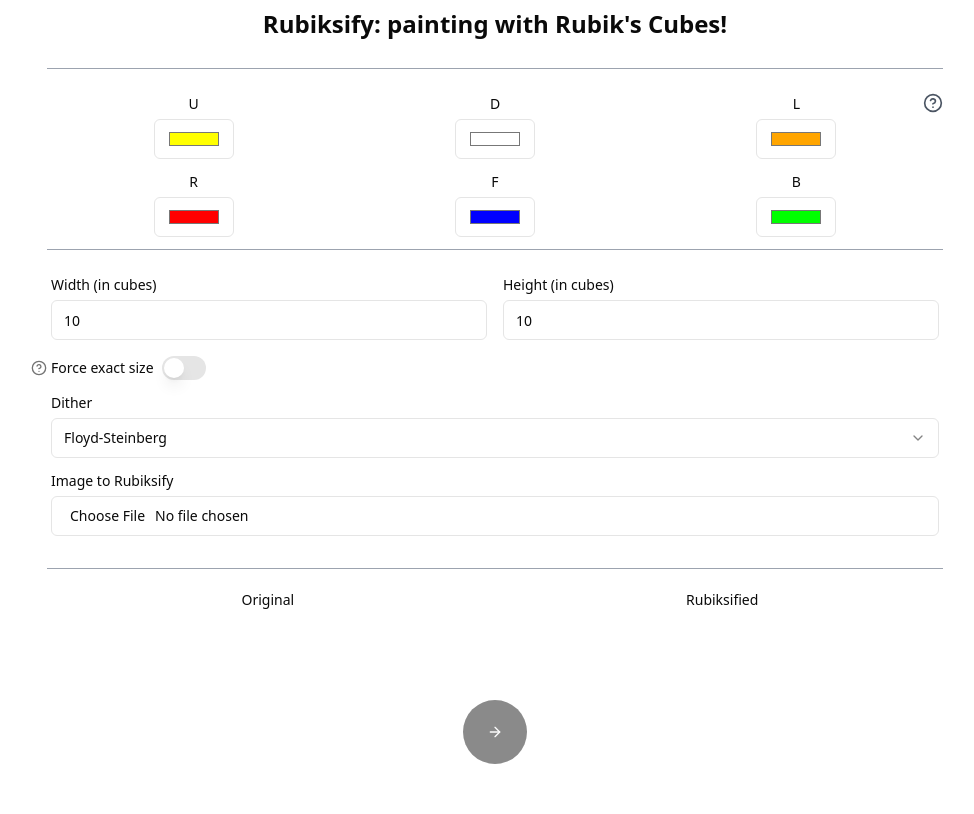
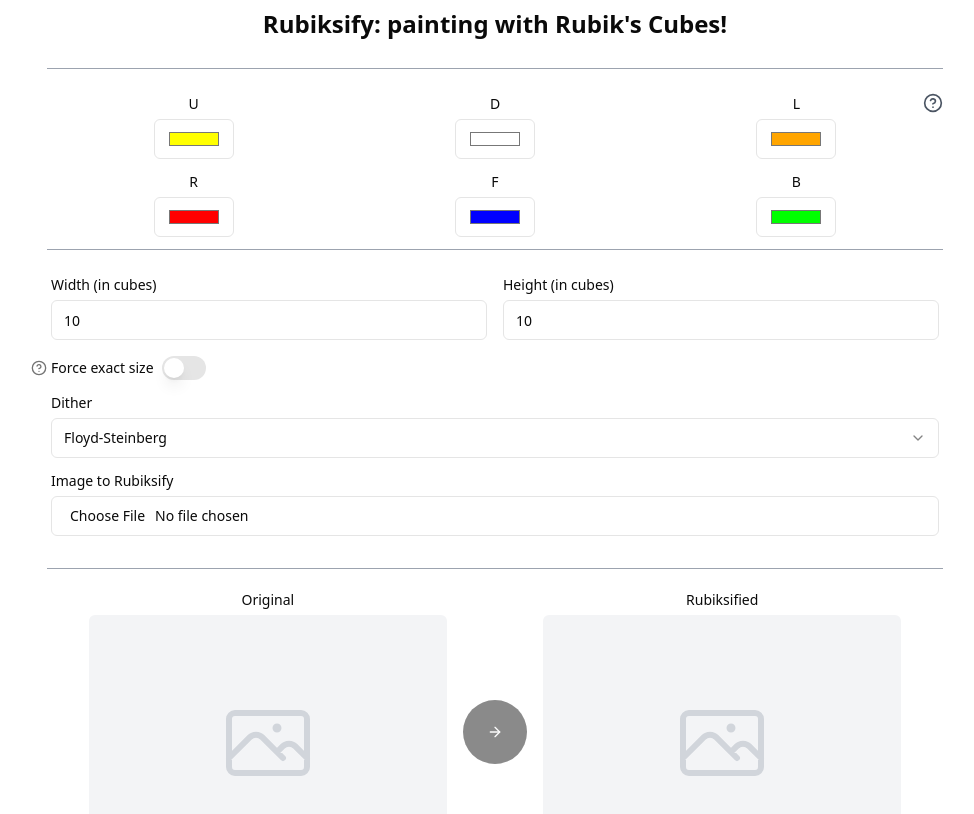
Before and after one commit to motiwalam/Rubiksify, a Next.js app: page / in a window 1280 px wide. Shown: the top 814 px of the page, without its empty margins (145-1119 px from the left). Built offline with nearby package versions, Linux system fonts and the light colour scheme.

Commit message:
display missing image icon instead of empty div

```diff
--- a/src/app/page.tsx
+++ b/src/app/page.tsx
@@ -12,6 +12,7 @@
 import { CubeInfo, getCubesFor } from '../lib/getCubesFor'
 import RubiksCardListItem from '../components/RubiksCardListItem'
 import { ForceExactSizeToggle } from '../components/ForceExactSizeToggle'
+import { MissingImageIcon } from '../components/MissingImageIcon'
 import './styles/pulse.css'
 
 type DitherType = 'None' | 'Riemersma' | 'FloydSteinberg'
@@ -252,12 +253,16 @@
             <div className="flex flex-col items-center gap-2 w-full md:w-2/5">
               <Label>Original</Label>
               <div className="w-full h-64 rounded-md overflow-hidden">
-              {originalImage && (
+                {originalImage ? (
                   <img
                     src={originalImage}
                     alt="Original"
                     className="w-full h-full object-contain"
                   />
+                ) : (
+                  <div className="w-full h-full flex items-center justify-center bg-gray-100">
+                    <MissingImageIcon />
+                  </div>
                 )}
               </div>
             </div>
@@ -276,12 +281,16 @@
             <div className="flex flex-col items-center gap-2 w-full md:w-2/5">
               <Label>Rubiksified</Label>
               <div className="w-full h-64 rounded-md overflow-hidden">
-              {processedImage && (
+                {processedImage ? (
                   <img
                     src={processedImage}
                     alt="Rubiksified"
                     className="w-full h-full object-contain"
                   />
+                ) : (
+                  <div className="w-full h-full flex items-center justify-center bg-gray-100">
+                    <MissingImageIcon />
+                  </div>
                 )}
               </div>
             </div>
--- /dev/null
+++ b/src/components/MissingImageIcon.tsx
@@ -0,0 +1,18 @@
+export function MissingImageIcon() {
+  return (
+    <svg
+      xmlns="http://www.w3.org/2000/svg"
+      fill="none"
+      viewBox="0 0 24 24"
+      strokeWidth={1.5}
+      stroke="currentColor"
+      className="w-24 h-24 text-gray-300"
+    >
+      <path
+        strokeLinecap="round"
+        strokeLinejoin="round"
+        d="M2.25 15.75l5.159-5.159a2.25 2.25 0 013.182 0l5.159 5.159m-1.5-1.5l1.409-1.409a2.25 2.25 0 013.182 0l2.909 2.909m-18 3.75h16.5a1.5 1.5 0 001.5-1.5V6a1.5 1.5 0 00-1.5-1.5H3.75A1.5 1.5 0 002.25 6v12a1.5 1.5 0 001.5 1.5zm10.5-11.25h.008v.008h-.008V8.25zm.375 0a.375.375 0 11-.75 0 .375.375 0 01.75 0z"
+      />
+    </svg>
+  )
+}
```
